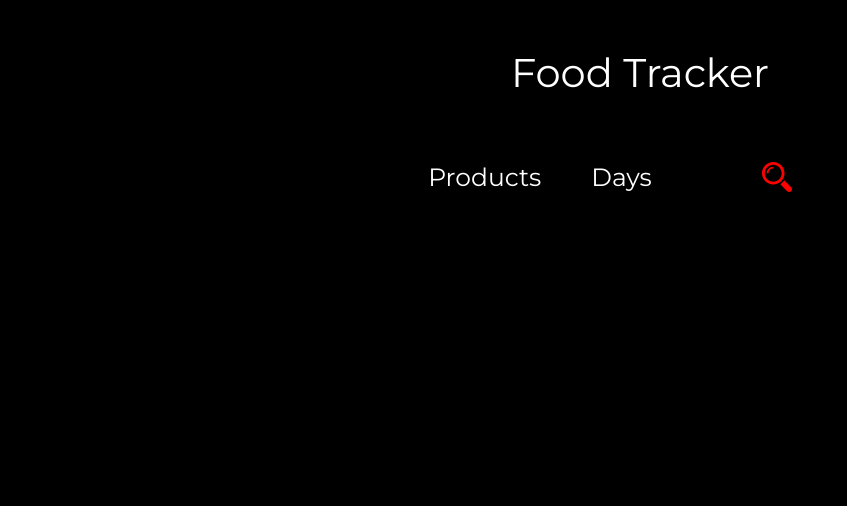
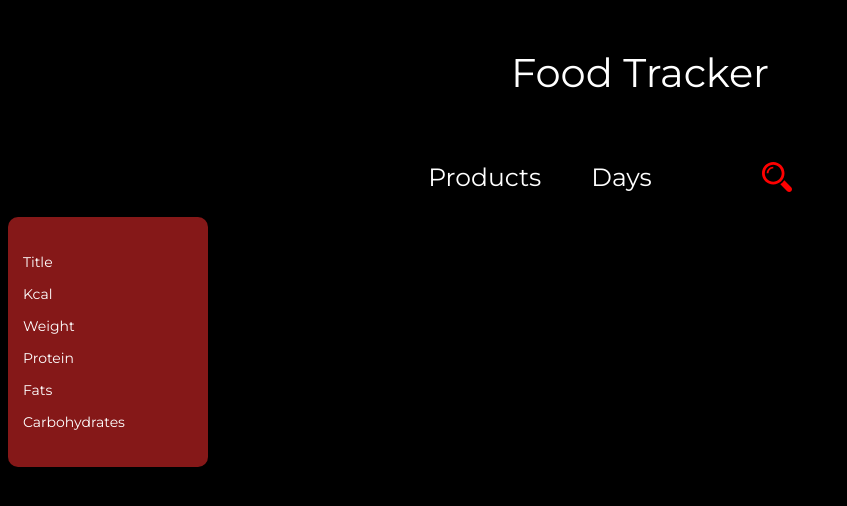
Before and after one commit to Hevoren/food-tracker, a Vue app: page / in a window 1280 px wide. Shown: the top 506 px of the page, without its empty margins (0-847 px from the left). Built offline with nearby package versions, Linux system fonts and the light colour scheme.

Commit message:
[added] products and product components

```diff
--- a/src/components/Search.vue
+++ b/src/components/Header/Search.vue
@@ -18,7 +18,7 @@
 
 <script>
 export default {
-  name: 'HelloWorld',
+  name: 'SearchInput',
   data() {
     return {
       showInput: false,
--- a/src/components/HeaderPage.vue
+++ b/src/components/HeaderPage.vue
@@ -1,5 +1,5 @@
 <script>
-import Search from "@/components/Search.vue";
+import Search from "@/components/Header/Search.vue";
 
 export default {
   name: 'HeaderPage',
--- /dev/null
+++ b/src/components/Main/ProductPage.vue
@@ -0,0 +1,43 @@
+<script>
+export default {
+  name: 'ProductPage',
+}
+</script>
+
+<template>
+<div>
+  <div class="product">
+    <div class="product-item">
+      <p>Title</p>
+      <p>Kcal</p>
+      <p>Weight</p>
+      <p>Protein</p>
+      <p>Fats</p>
+      <p>Carbohydrates</p>
+    </div>
+  </div>
+</div>
+</template>
+
+<style scoped>
+.product {
+  background-color: #851818;
+  height: 250px;
+  width: 200px;
+  border-radius: 10px;
+  display: flex;
+  flex-direction: column;
+  justify-content: center;
+}
+
+.product-item {
+  background-color: #851818;
+}
+
+.product-item > p {
+  background-color: #851818;
+  margin-left: 15px;
+  color: white;
+  font-size: 14px;
+}
+</style>
--- /dev/null
+++ b/src/components/Main/ProductsPage.vue
@@ -0,0 +1,21 @@
+<script>
+import ProductPage from "@/components/Main/ProductPage.vue";
+
+export default {
+  name: "ProductsPage",
+  components: {
+    ProductPage
+  },
+
+}
+</script>
+
+<template>
+  <div>
+    <ProductPage/>
+  </div>
+</template>
+
+<style scoped>
+
+</style>
--- a/src/components/MainPage.vue
+++ b/src/components/MainPage.vue
@@ -1,12 +1,21 @@
 <script>
+import ProductsPage from "@/components/Main/ProductsPage.vue";
 export default {
-  name: 'MainPage'
+  name: 'MainPage',
+  components: {
+    ProductsPage
+  },
+  data() {
+    return {
+
+    }
+  }
 }
 </script>
 
 <template>
   <div>
-
+    <ProductsPage/>
   </div>
 </template>
 
```
